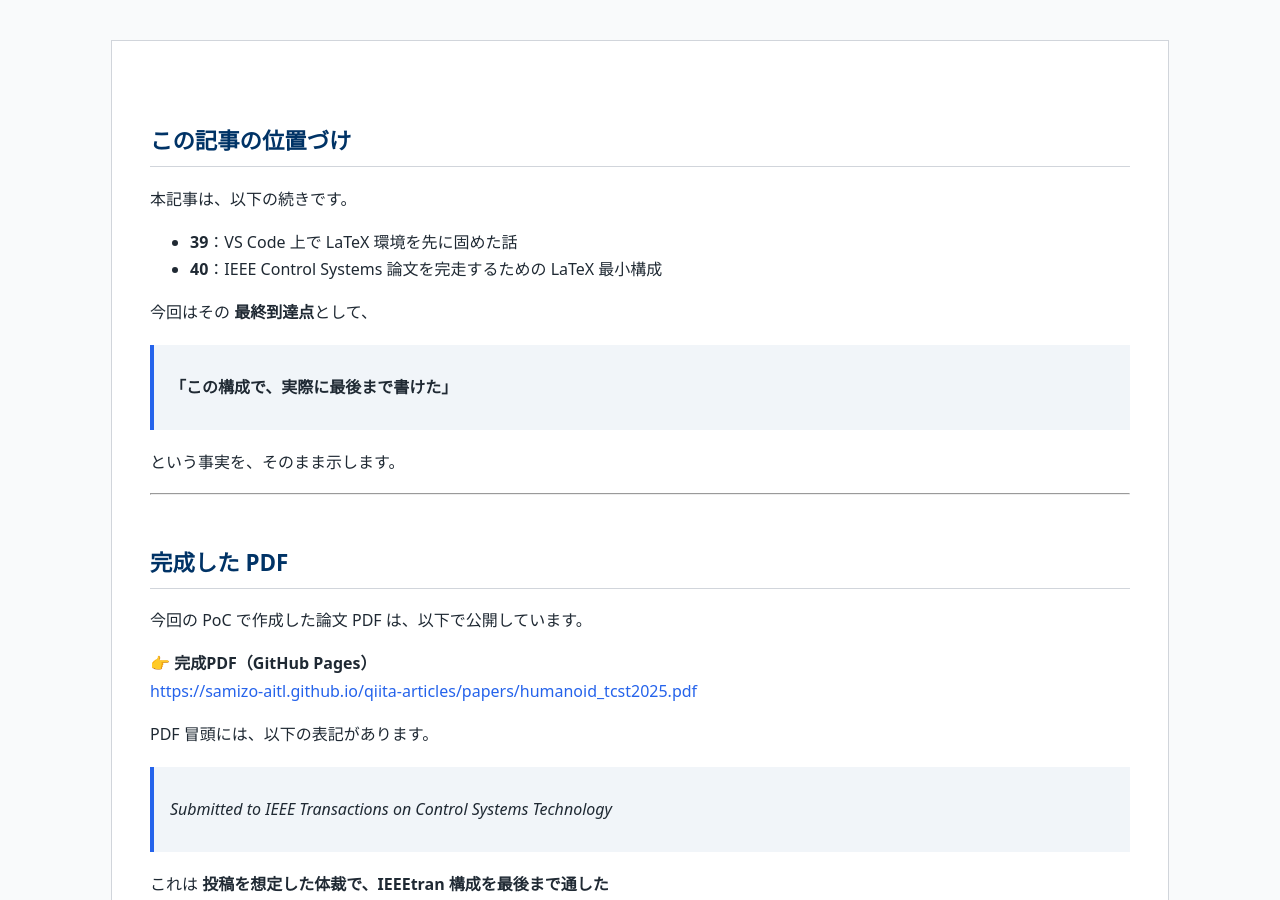
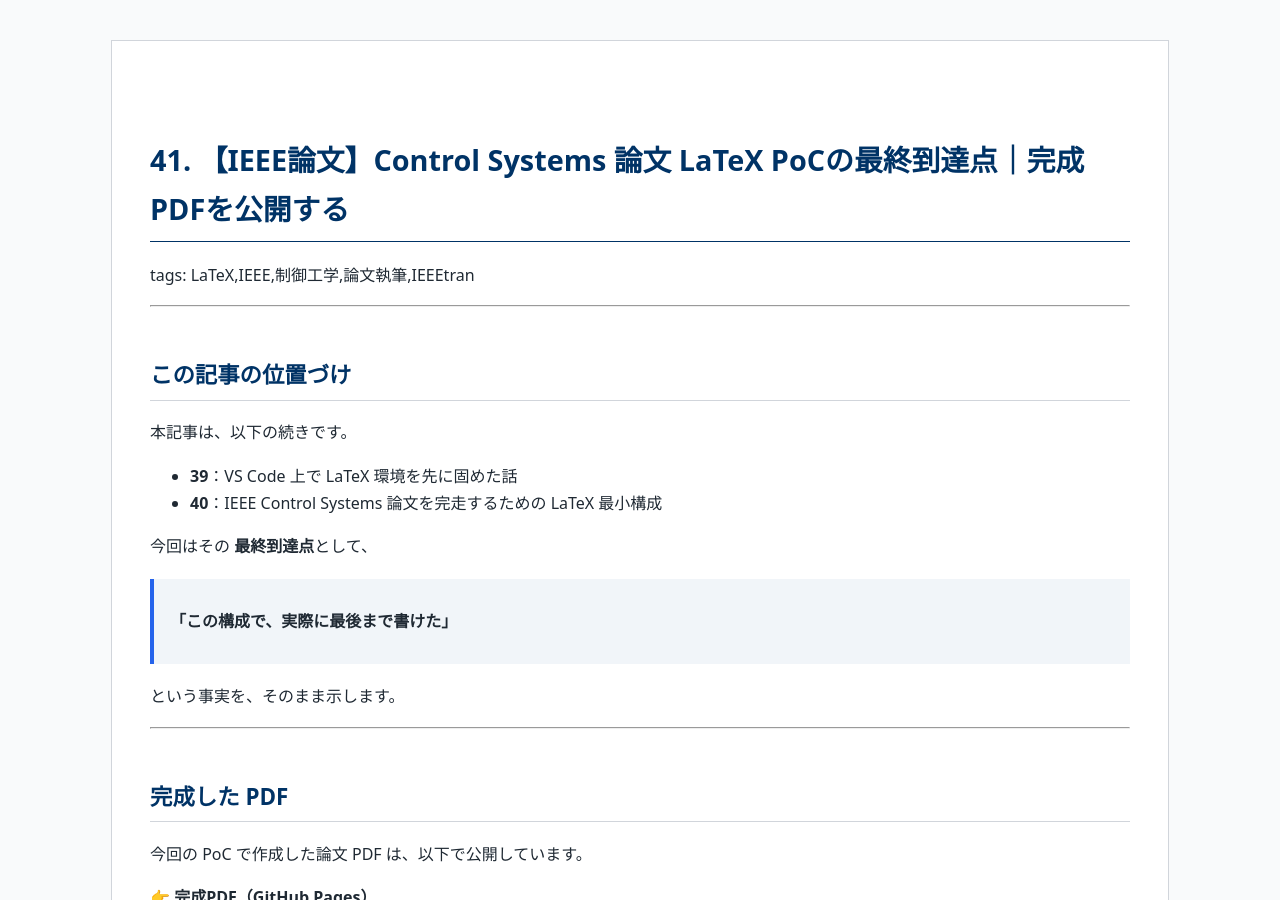
Before and after one commit to Samizo-AITL/qiita-articles, a Jekyll site: the page built from articles/41_ieee_control_latex_final_pdf.md, in a window 1280 px wide and 900 px high. Built offline with Jekyll 4.4.1, drawn with Linux system fonts in a browser that asks for light colours; our own code applies the rules of GitHub Pages for plain Markdown files.

Commit message:
Update 41_ieee_control_latex_final_pdf.md

```diff
--- a/articles/41_ieee_control_latex_final_pdf.md
+++ b/articles/41_ieee_control_latex_final_pdf.md
@@ -1,12 +1,11 @@
 ---
-title: "【IEEE論文】Control Systems 論文 LaTeX PoCの最終到達点｜完成PDFを公開する"
-tags:
-  - LaTeX
-  - IEEE
-  - 制御工学
-  - 論文執筆
-  - IEEEtran
-private: false
+layout: default
+title: Qiita Articles
+---
+
+# 41. 【IEEE論文】Control Systems 論文 LaTeX PoCの最終到達点｜完成PDFを公開する
+tags: LaTeX,IEEE,制御工学,論文執筆,IEEEtran
+
 ---
 
 ## この記事の位置づけ
```
